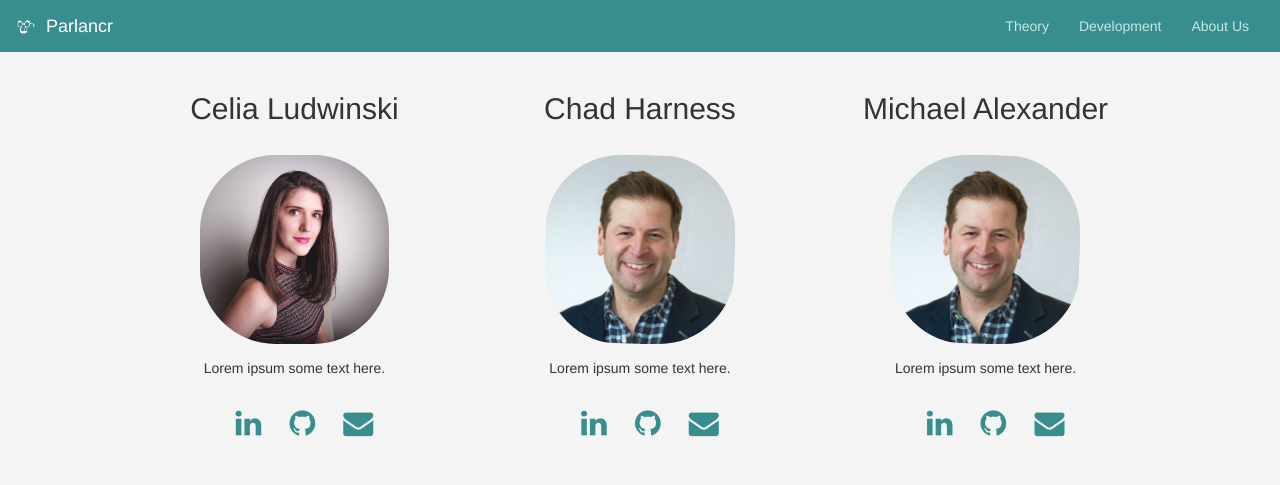
After one commit to mafiakittens/Parlancr, a PHP site: page /about-us.php in a window 1280 px wide. The commit adds this page. Shown: the top 485 px of the page. Run offline with PHP 8.4, Linux system fonts and the light colour scheme.

Commit message:
php integration, init dev & theory & about pgs

```diff
--- /dev/null
+++ b/online-interface/about-us.php
@@ -0,0 +1,26 @@
+<?php include('includes/header.php'); ?>
+
+<div class="col-sm-4 personnel">
+  <h2>Celia Ludwinski</h2>
+  <img class="portrait" src="assets/portrait/celia.jpg">
+  <p>Lorem ipsum some text here. </p>
+  <a href="https://www.linkedin.com/in/ludwinski/" class="fa fa-linkedin"></a>
+  <a href="https://github.com/mafiakittens" class="fa fa-github"></a>
+  <a href="mailto:cludwinski@berkeley.edu" class="fa fa-envelope"></a>
+</div><div class="col-sm-4 personnel">
+  <h2>Chad Harness</h2>
+  <img class="portrait" src="assets/portrait/chad.jpg">
+  <p>Lorem ipsum some text here. </p>
+  <a href="https://www.linkedin.com/in/chad-harness/" class="fa fa-linkedin"></a>
+  <a href="https://github.com/chadharness-mids" class="fa fa-github"></a>
+  <a href="mailto:chadharness@ischool.berkeley.edu" class="fa fa-envelope"></a>
+</div><div class="col-sm-4 personnel">
+  <h2>Michael Alexander</h2>
+  <img class="portrait" src="assets/portrait/chad.jpg">
+  <p>Lorem ipsum some text here. </p>
+  <a href="https://www.linkedin.com/in/michael-alexander-68089179/" class="fa fa-linkedin"></a>
+  <a href="https://github.com/malexander92" class="fa fa-github"></a>
+  <a href="mailto:malexander@ischool.berkeley.edu" class="fa fa-envelope"></a>
+</div>
+
+<?php include('includes/footer.php'); ?>
--- a/online-interface/css/body.css
+++ b/online-interface/css/body.css
@@ -5,9 +5,26 @@ h1{
 
 }
 h2{
-  margin-bottom: 2em;
+  margin-bottom: 1em;
 }
 .colorize{
   color: #388e8e; /* dark teal blue */
   display:inline;
 }
+
+/* PANEL STYLING */
+.center-panel{
+  text-align:center;
+}
+
+/* ABOUT US */
+.personnel{
+  text-align:center;
+  margin-bottom: 2em;
+}
+.portrait{
+  width:60%;
+  height:auto;
+  border-radius: 40%;
+  margin-bottom: 1em;
+}
--- a/online-interface/css/form.css
+++ b/online-interface/css/form.css
@@ -1,6 +1,6 @@
 textarea {
   width:100%;
-  margin-bottom: 3em;
+  /* margin-bottom: 3em; */
   padding:.8em;
 }
 .button-group{
@@ -8,7 +8,7 @@ textarea {
 }
 
 /* button unselected */
-.button-left, .button-middle, .button-right{
+.button-left, .button-middle, .button-right, .button-translate{
   background-color:  #388e8e; /* dark teal blue */
   /* border: none; */
   border-style:solid;
@@ -40,3 +40,19 @@ textarea {
 .button-left-selected, .button-middle-selected, .button-right-selected{
   background: radial-gradient(#eeeeee, #dddddd);
 }
+.call-to-translate{
+  text-align:center;
+  display:flex;
+  justify-content: center;
+  align-items: center;
+}
+.button-translate{
+  border-radius:5px;
+  width:100%;
+  margin-top:20px;
+  margin-bottom:20px;
+  display: inline-block;
+  vertical-align: middle;
+  padding-top:15px;
+  padding-bottom:15px;
+}
--- /dev/null
+++ b/online-interface/css/link.css
@@ -0,0 +1,23 @@
+/* Style all font awesome icons */
+.fa, .link{
+    text-align: center;
+    text-decoration: none;
+    color: #388e8e; /* dark teal blue */
+}
+.fa{
+  padding: 20px;
+  font-size: 30px;
+  width: 50px;
+}
+
+/* Add a hover effect if you want */
+.fa:hover, .link:hover{
+  color: #388e8e; /* dark teal blue */
+  opacity: 0.5;
+  text-decoration: none;
+}
+.fa:visited, .link:visited, .fa:active, .link:active{
+  color: #388e8e; /* dark teal blue */
+  opacity: 0.7;
+  text-decoration: none;
+}
--- /dev/null
+++ b/online-interface/includes/footer.php
@@ -0,0 +1,11 @@
+    </div>
+    <!-- END OF BODY -->
+
+    <div class="col-sm-1"></div> <!-- right white space gutter -->
+
+    <script src="js/jquery-1.11.0.min.js"></script>
+    <script src="js/bootstrap.min.js"></script>
+    <script src="js/d3.v4.js"></script>
+    <script src="js/style-select.js"></script>
+  </body>
+</html>
--- /dev/null
+++ b/online-interface/includes/header.php
@@ -0,0 +1,41 @@
+<!DOCTYPE html>
+<html lang="en">
+  <head>
+    <meta charset="utf-8">
+    <title>Parlancr</title>
+    <link rel="shortcut icon" type="image/x-icon" href="assets/parlancr-icon_teal.png"/>
+    <link rel="stylesheet" href="css/bootstrap.min.css"  type="text/css" media="screen">
+    <link rel="stylesheet" href="css/header.css" type="text/css" media="screen">
+    <link rel="stylesheet" href="css/body.css" type="text/css" media="screen">
+    <link rel="stylesheet" href="css/footer.css" type="text/css" media="screen">
+    <link rel="stylesheet" href="css/text.css" type="text/css" media="screen">
+    <link rel="stylesheet" href="css/form.css" type="text/css" media="screen">
+    <link rel="stylesheet" href="https://cdnjs.cloudflare.com/ajax/libs/font-awesome/4.7.0/css/font-awesome.min.css">
+    <link rel="stylesheet" href="css/link.css" type="text/css" media="screen">
+  </head>
+  <body>
+
+    <!-- HEADER -->
+    <nav class="navbar navbar-inverse">
+      <div class="container-fluid">
+        <div class="navbar-header">
+          <button type="button" class="navbar-toggle" data-toggle="collapse" data-target="#myNavbar">
+            <span class="icon-bar"></span>
+            <span class="icon-bar"></span>
+            <span class="icon-bar"></span>
+          </button>
+          <a class="navbar-brand" href="index.php"><img src="assets/parlancr-icon_white.png" alt="Parlancr icon" height="42" width="42">Parlancr</a>
+        </div>
+        <div class="collapse navbar-collapse" id="myNavbar">
+          <!-- <ul class="nav navbar-nav">
+          </ul> -->
+          <?php include('includes/nav.php'); ?>
+        </div>
+      </div>
+    </nav>
+    <!-- end of HEADER -->
+
+    <div class="col-sm-1"></div> <!-- left white space gutter -->
+
+    <!-- BODY -->
+    <div class="col-sm-10">
--- /dev/null
+++ b/online-interface/includes/nav.php
@@ -0,0 +1,5 @@
+<ul class="nav navbar-nav navbar-right">
+  <li><a href="/Parlancr/theory.php">Theory</a></li>
+  <li><a href="/Parlancr/dev.php">Development</a></li> <!-- learnings? -->
+  <li><a href="/Parlancr/about-us.php">About Us</a></li>
+</ul>
--- a/online-interface/js/style-select.js
+++ b/online-interface/js/style-select.js
@@ -1,5 +1,8 @@
 // actions to be completed upon selection/deselection of
 // translation style buttons
 $(function() {
-
-}
+  document.getElementsByClassName("button-translate").onclick = function(){
+    console.log("hello");
+    // myScript
+  };
+});
```
Also changed, not shown: api/shakespeare.yaml (added, +25 -0 lines), online-interface/dev.php (added, +9 -0 lines), online-interface/index.html (+8 -2 lines), online-interface/index.php (added, +25 -0 lines), online-interface/theory.php (added, +12 -0 lines), online-interface/assets/parlancr-art_arrow.png (added), online-interface/assets/portrait/celia.jpg (added), online-interface/assets/portrait/chad.jpg (added), 1 other file.
